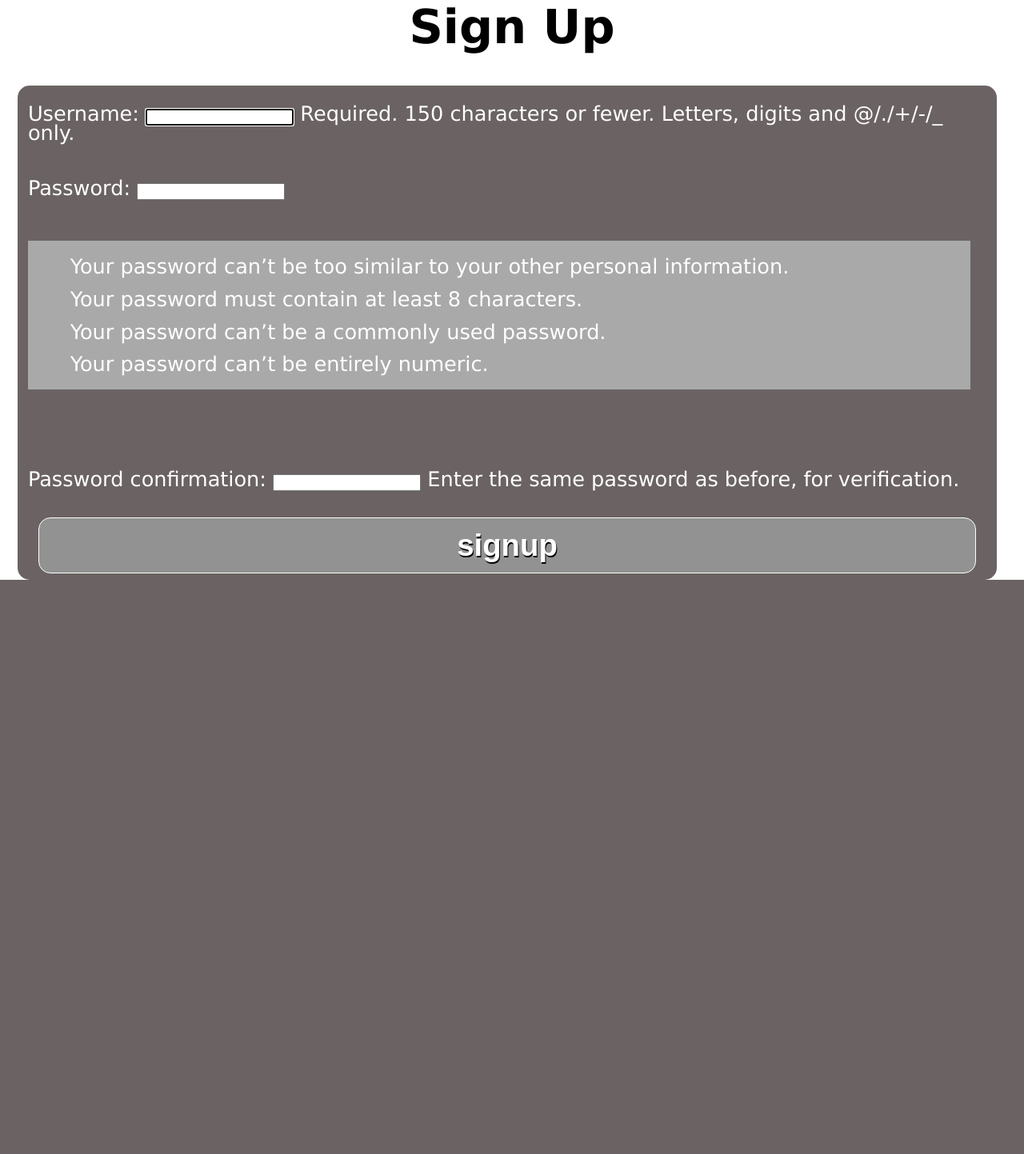
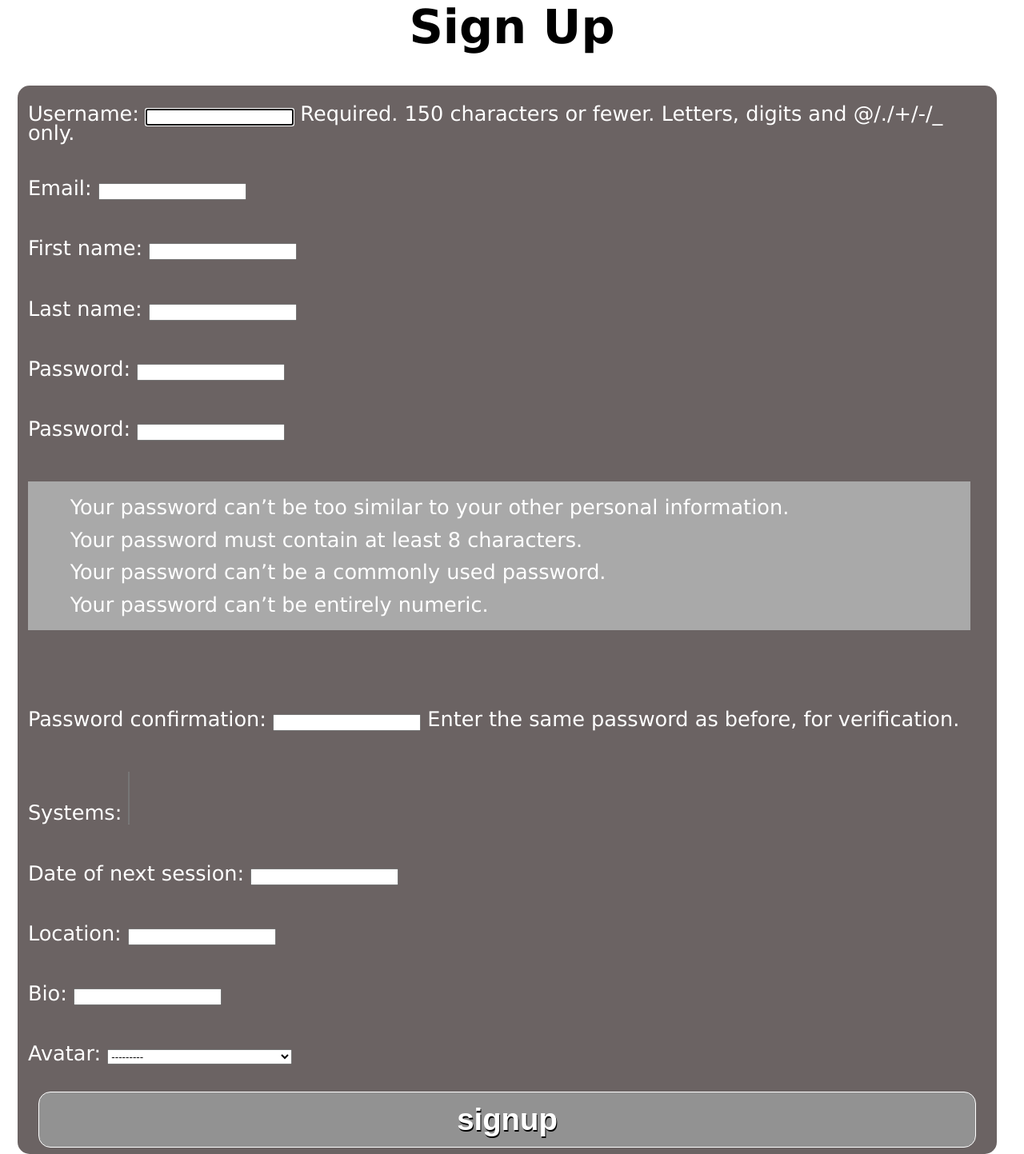
Before and after one commit to wesleystedman/tavern, a Django app: page /accounts/signup/ in a window 1280 px wide. Shown: the part 128-1571 px from the top of the page at 80% size. Before the commit the page ends 853 px from the top, so only its background shows below. Run offline with Django 3.2, Linux system fonts and the light colour scheme; data that the repository does not hold is empty.

Commit message:
sign up page reformat

```diff
--- /dev/null
+++ b/tavern/main_app/forms.py
@@ -0,0 +1,33 @@
+from django import forms
+from .models import Profile
+from django.contrib.auth.models import User
+from django.contrib.auth.forms import UserCreationForm
+
+class ExtendedUserCreationForm(UserCreationForm):
+    email = forms.EmailField(required=True)
+    first_name = forms.CharField(max_length=40)
+    last_name = forms.CharField(max_length=150)
+
+    class Meta:
+        model = User
+        fields = ('username', 'email', 'first_name', 'last_name', 'password')
+
+    def save(self, commit=True):
+        user = super().save(commit=False)
+
+        user.email = self.cleaned_data['email']
+        user.first_name = self.cleaned_data['first_name']
+        user.last_name = self.cleaned_data['last_name']
+
+        if commit:
+            user.save()
+        return user
+
+
+
+
+
+class ProfileForm(forms.ModelForm):
+    class Meta:
+        model = Profile
+        fields = ('systems','date','location', 'bio', 'avatar')
--- a/tavern/main_app/models.py
+++ b/tavern/main_app/models.py
@@ -19,7 +19,7 @@ AVATARS = (
 )
 
 class System(models.Model):
-    name = models.CharField(max_length=100)
+    name = models.CharField(max_length=100, choices=SYSTEMS)
 
     def __str__(self):
         return self.name
@@ -37,7 +37,7 @@ class Profile(models.Model):
     user = models.OneToOneField(User, on_delete=models.CASCADE)
 
     def __str__(self):
-        return self.user.name
+        return self.user.username
 
     def get_absolute_url(self):
         return reverse('user_detail', kwargs={'profile_id': self.id})
--- a/tavern/main_app/templates/base.html
+++ b/tavern/main_app/templates/base.html
@@ -18,8 +18,9 @@
                 <li>Your Groups</li>
                 <li>Profile</li>
                 {% if user.is_authenticated %}
+
+                <li><a href="{% url 'bio' %}">Edit Bio</a></li>
                 <li><a href="{% url 'logout' %}">Log Out</a></li>
-                <li><a href="{% url 'bio' %}">Add/Edit Bio</a></li>
                 {% else %}
                 <li><a href="{% url 'login' %}">Log In</a></li>
                 {% endif %}
--- a/tavern/main_app/templates/registration/signup.html
+++ b/tavern/main_app/templates/registration/signup.html
@@ -8,6 +8,7 @@
 <form class="form" method="post" action="{% url 'signup' %}">
     {% csrf_token %}
     {{ form.as_p }}
+    {{ profile_form.as_p }}
     <input type="submit" class="btn" value="signup">
 </form>
 
--- a/tavern/main_app/views.py
+++ b/tavern/main_app/views.py
@@ -3,9 +3,9 @@ from django.shortcuts import render, redirect
 from django.views.generic.edit import CreateView
 from .models import Group, Profile, System
 from django.contrib.auth import login
-from django.contrib.auth.forms import UserCreationForm
 from django.contrib.auth.decorators import login_required
 from django.contrib.auth.mixins import LoginRequiredMixin
+from .forms import ProfileForm, ExtendedUserCreationForm
 
 
 def landing(request):
@@ -23,6 +23,7 @@ class GroupCreate(LoginRequiredMixin, CreateView):
         form.instance.user = self.request.user
         return super().form_valid(form)
 
+
 class BioCreate(CreateView):
     model = Profile
     fields = '__all__'
@@ -32,13 +33,19 @@ class BioCreate(CreateView):
 def signup(request):
     error_message = ''
     if request.method == 'POST':
-        form = UserCreationForm(request.POST)
-        if form.is_valid():
+        form = ExtendedUserCreationForm(request.POST)
+        profile_form = ProfileForm(request.POST)
+        if form.is_valid() and profile_form.is_valid():
             user = form.save()
+
+            profile = profile_form.save(commit=false)
+            profile.user = user
+            profile.save()
             login(request, user)
             return redirect('groups_index')
         else:
             error_message = 'Invalid sign up - try again'
-    form = UserCreationForm()
-    context = {'form': form, 'error_message': error_message}
+    form = ExtendedUserCreationForm()
+    profile_form = ProfileForm
+    context = {'form': form, 'profile_form' : profile_form, 'error_message': error_message}
     return render(request, 'registration/signup.html', context)
```
Also changed, not shown: tavern/main_app/templates/main_app/profile/profile.html (added, +8 -0 lines), tavern/main_app/templates/main_app/profile/profile_form.html (renamed from tavern/main_app/templates/main_app/profile_form.html).
